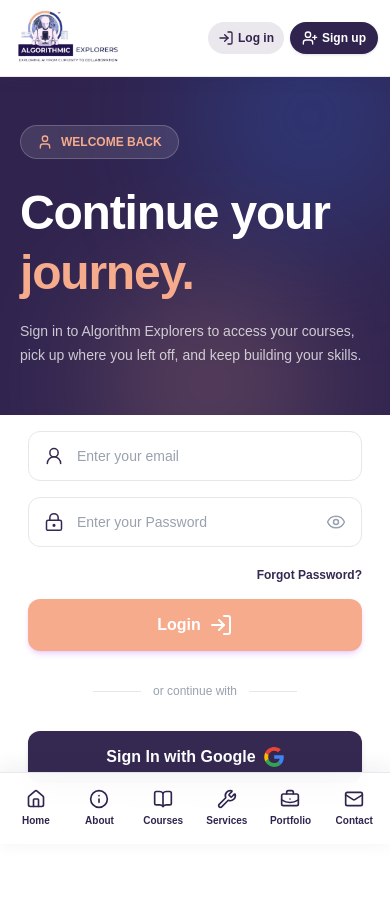
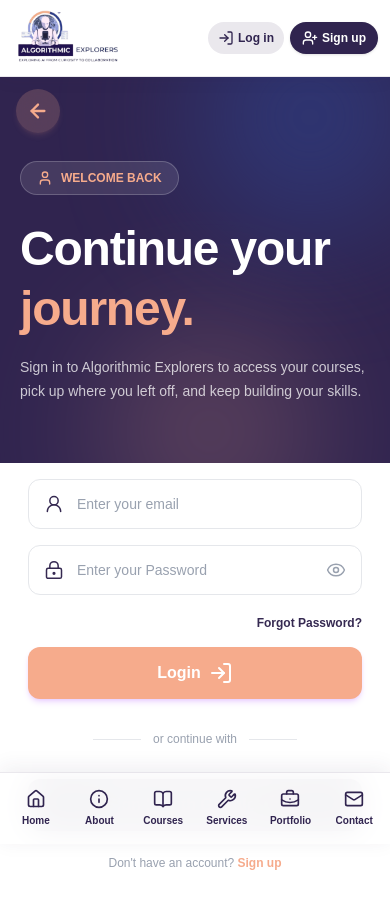
Before and after one commit to Elite-tch/algorithmic-explorers, a Next.js app: page /auth/login in a window 390 px wide. Shown: the top 908 px of the page. Built offline with nearby package versions, Linux system fonts and the light colour scheme.

Commit message:
feat(auth/login): add wavy bottom to Mobile login page hero

```diff
--- a/app/auth/login/MobileLoginHero.jsx
+++ b/app/auth/login/MobileLoginHero.jsx
@@ -1,3 +1,4 @@
+import BackButton from "@/app/components/BackButton";
 import { User } from "lucide-react";
 
 function MobileLoginHero() {
@@ -7,9 +8,12 @@ function MobileLoginHero() {
       <div className="pointer-events-none absolute -right-10 -top-20 h-60 w-60 rounded-full bg-[#2e438e] opacity-60 blur-3xl" />
       <div className="pointer-events-none absolute -bottom-20 left-1/4 h-56 w-56 rounded-full bg-[#f6ab8c] opacity-20 blur-3xl" />
 
-      <div className="relative mx-auto flex max-w-lg flex-col gap-10 px-5 py-12 sm:px-8 sm:py-16">
+      {/* Button and Texts*/}
+      <div className="relative mx-auto flex max-w-lg flex-col gap-10 px-5 py-15 sm:px-8 sm:py-16">
+        <BackButton />
+
         <div>
-          <span className="inline-flex items-center gap-2 rounded-full border border-white/20 bg-white/10 px-4 py-2 text-xs font-semibold text-[#f6ab8c] sm:text-sm">
+          <span className="inline-flex items-center gap-2 rounded-full border border-white/20 bg-white/10 px-4 py-2 text-xs font-semibold mt-6 text-[#f6ab8c] sm:text-sm">
             <User size={16} />
             WELCOME BACK
           </span>
@@ -21,10 +25,25 @@ function MobileLoginHero() {
           </h1>
 
           <p className="mt-4 text-sm leading-6 text-white/75 sm:text-base">
-            Sign in to Algorithm Explorers to access your courses, pick up where
-            you left off, and keep building your skills.
+            Sign in to Algorithmic Explorers to access your courses, pick up
+            where you left off, and keep building your skills.
           </p>
         </div>
+      </div>
+
+      {/* Wave */}
+      <div className="absolute bottom-[-20] w-full leading-0 z-20">
+        <svg
+          xmlns="http://www.w3.org/2000/svg"
+          viewBox="0 0 1440 320"
+          className="block w-full h-20 sm:h-30"
+          preserveAspectRatio="none"
+        >
+          <path
+            fill="#ffffff"
+            d="M0,160 C240,240 480,240 720,160 C960,80 1200,80 1440,160 L1440,320 L0,320 Z"
+          />
+        </svg>
       </div>
     </section>
   );
--- a/app/components/form-elements/LoginForm.jsx
+++ b/app/components/form-elements/LoginForm.jsx
@@ -25,14 +25,11 @@ const LoginForm = () => {
   }
   return (
     <div className="flex flex-col flex-1 px-7 pt-4 pb-8 max-w-md mx-auto lg:mx-20 lg:mt-20 w-full ">
-      <h1 className="hidden lg:flex items-center gap-3 text-4xl font-extrabold tracking-tight text-[#352951]">
-        <div className="flex h-10 w-10 shrink-0 items-center justify-center rounded-full border-[3px] border-[#352951]">
-          <User size={24} strokeWidth={2} />
-        </div>
+      <h1 className="hidden lg:flex justify-center items-center gap-3 text-4xl font-extrabold tracking-tight text-[#352951]">
         <span>WELCOME BACK</span>
       </h1>
-      <p className="hidden lg:block text-[#f6ab8c] font-bold text=xl my-2.5">
-        Continue your journey
+      <p className="hidden lg:flex justify-center text-[#f6ab8c] font-bold text=xl my-2.5">
+        Sign in to Continue your journey
       </p>
 
       <form onSubmit={handleSubmit}>
```
